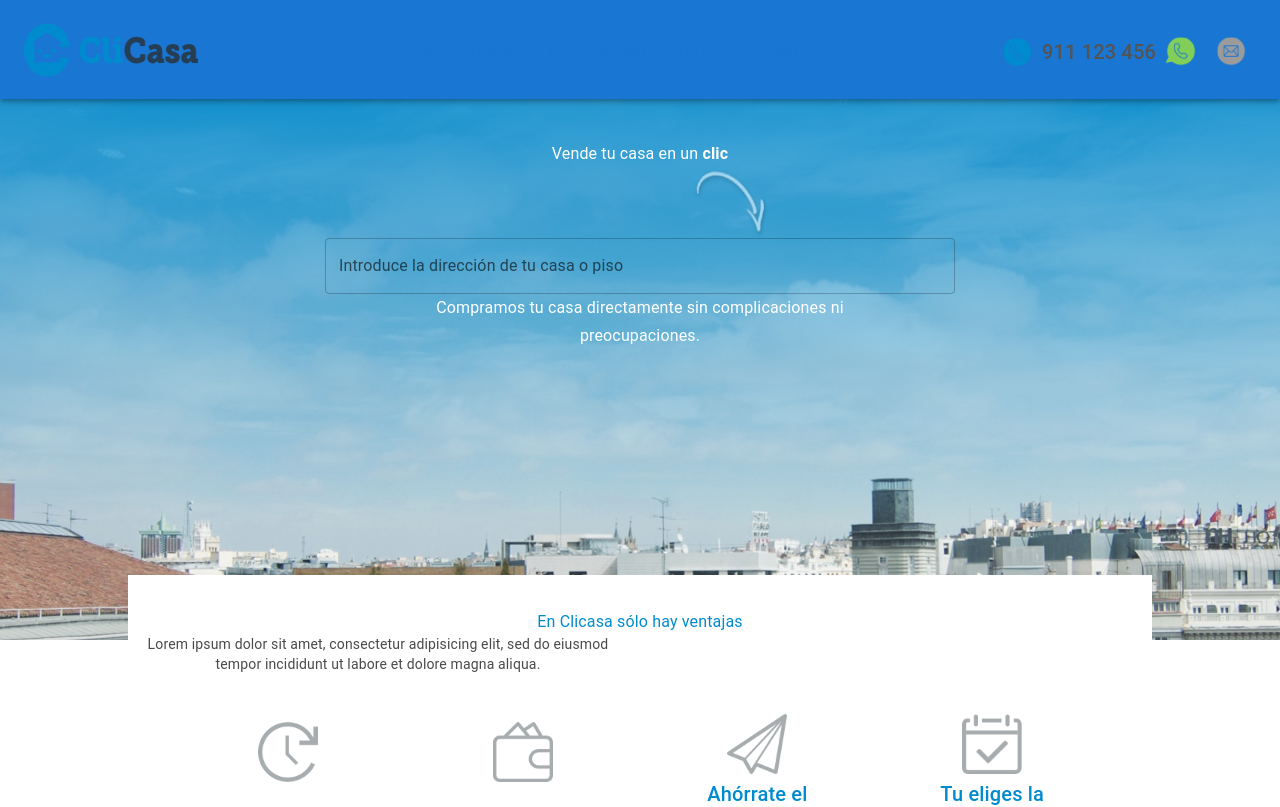
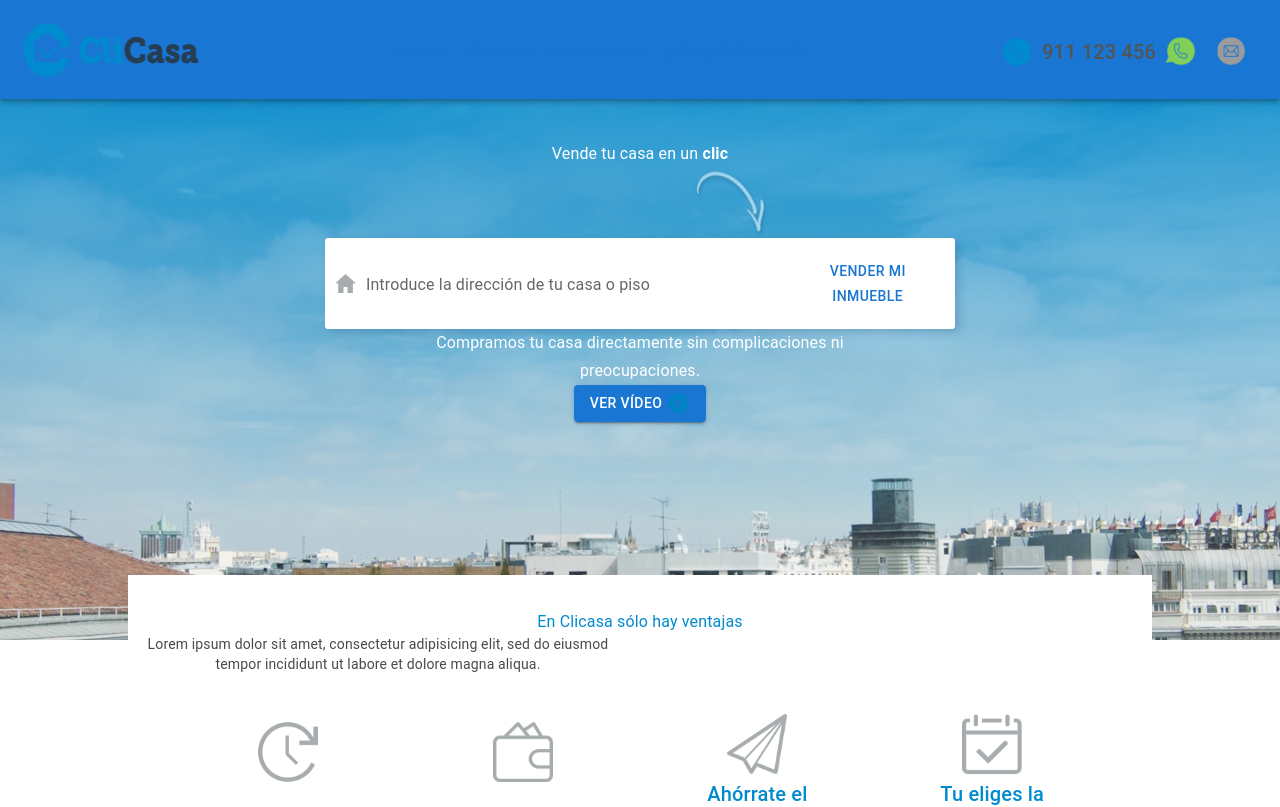
Before and after one commit to Eiko21/TechnicalTest-Proun, a Next.js app: page /home in a window 1280 px wide. Shown: the top 807 px of the page. Built offline with nearby package versions, Linux system fonts and the light colour scheme; no server answers.

Commit message:
All components have been updated

```diff
--- a/src/components/Button/ButtonComponent.js
+++ b/src/components/Button/ButtonComponent.js
@@ -4,10 +4,10 @@ import styles from "../../../styles/button/Button.module.scss";
 
 function ButtonComponent(props){
 
-    const { label, to } = props
+    const { label, to, style } = props
 
     return (
-        <Button to={to} key={label} className={styles.searchButton}>{label}</Button>
+        <Button to={to} key={label} className={style}>{label}</Button>
     )
 }
 
--- a/src/components/HeaderComponent.js
+++ b/src/components/HeaderComponent.js
@@ -3,12 +3,13 @@ import Image from "next/image";
 import { AppBar, Toolbar, Typography } from "@mui/material";
 import ButtonComponent from "./Button/ButtonComponent";
 import styles from "../../styles/Header.module.scss";
+import buttonStyles from "../../styles/button/Button.module.scss";
 import { logo, phone, whatsapp, mail } from "../constants/imagesConstants";
 
 function getHeaderButtons(choices){
     return choices.map( ({ label, href }) => {
         return (
-            <ButtonComponent key={label} label={label} to={href} />
+            <ButtonComponent label={label} to={href} style={buttonStyles.searchButton} />
         )
     })
 }
--- a/src/components/Search/SearchComponent.js
+++ b/src/components/Search/SearchComponent.js
@@ -1,11 +1,27 @@
 import React from 'react';
+import Image from 'next/image';
 import { TextField } from '@mui/material';
+import ButtonComponent from '../Button/ButtonComponent';
 import styles from "../../../styles/search/Search.module.scss";
+import buttonStyles from "../../../styles/button/Button.module.scss";
+import { home } from '../../constants/imagesConstants';
 
 function Search(){
     return (
-        <div className={styles.search}>
-            <TextField id="outlined-basic" variant="outlined" fullWidth label="Introduce la dirección de tu casa o piso" />
+        <div className={styles.searchContainer}>
+            <div className={styles.homeImgContainer}>
+                <Image width={30} height={26} src={home} />
+            </div>
+            <TextField
+                id="outlined-basic"
+                variant='standard'
+                InputProps={{
+                    disableUnderline: true
+                }}
+                label="Introduce la dirección de tu casa o piso"
+                className={styles.textField}
+            />
+            <ButtonComponent label={"VENDER MI INMUEBLE"} to={"/sellProperty"} style={buttonStyles.buttonIntoSearcher} />
         </div>
     )
 }
--- a/src/components/Subsections/SearchSectionComponent.js
+++ b/src/components/Subsections/SearchSectionComponent.js
@@ -4,8 +4,11 @@ import { Typography } from "@mui/material";
 import { arrow } from "../../constants/imagesConstants";
 import styles from "../../../styles/subsections/SearchSection.module.scss";
 import Search from "../Search/SearchComponent";
+import RoundButtonComponent from "../Button/RoundButtonComponent";
+import { buttonData } from "../../constants/buttonsConstants";
 
 function SearchSection(){
+
     return (
         <div className={styles.searchSection}>
             <Typography variant="subtitle1" className={styles.title}>
@@ -20,6 +23,7 @@ function SearchSection(){
             <Typography variant="subtitle1" className={styles.subtitle}>
                 Compramos tu casa directamente sin complicaciones ni preocupaciones.
             </Typography>
+            <RoundButtonComponent props={buttonData[0]} />
         </div>
     )
 }
```
Also changed, not shown: src/components/SearchComponent.js (deleted).
